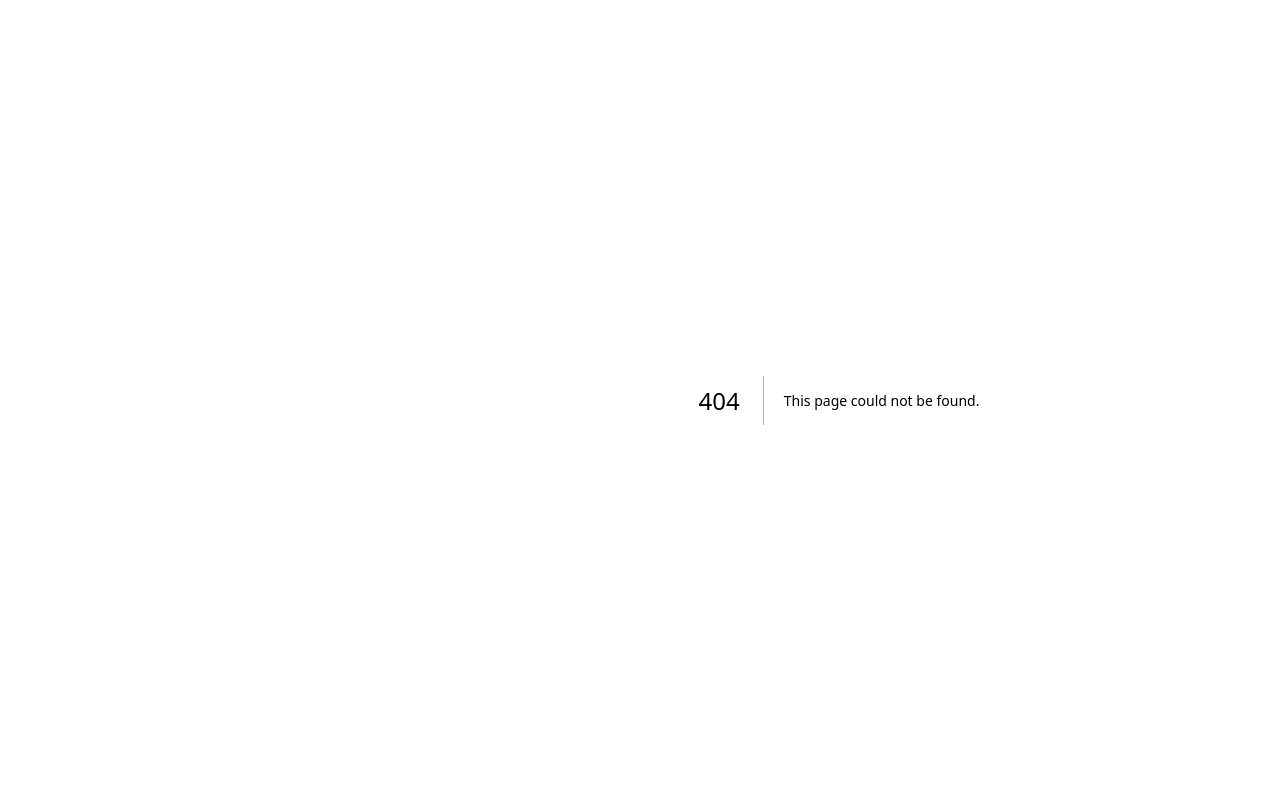
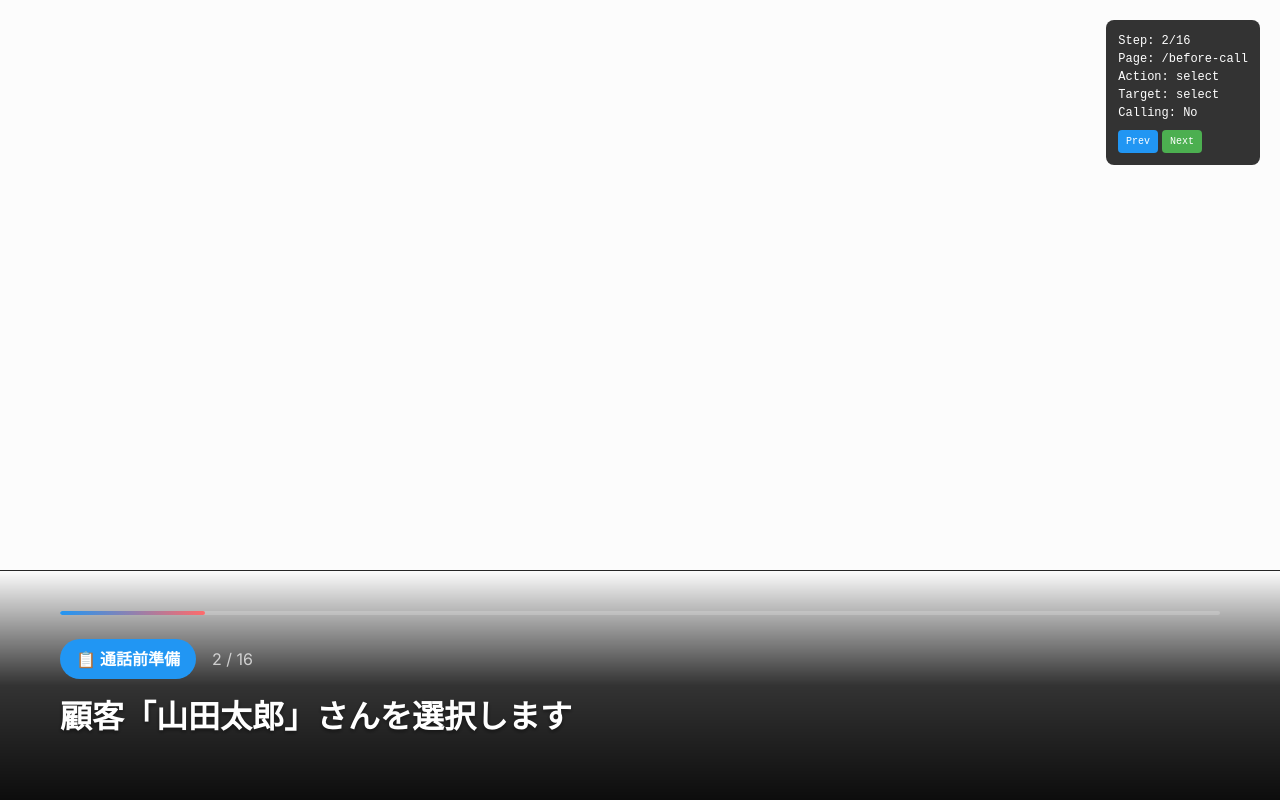
Before and after one commit to magiciincaidev/cfdeploy0820, a Next.js app: page /demo in a window 1280 px wide. Before the commit this address had no page. Shown: the top 800 px of the page. Built offline with nearby package versions, Linux system fonts and the light colour scheme; sample sign-in values are in the browser's storage.

Commit message:
ルート定義の修正

```diff
--- /dev/null
+++ b/src/app/after-call/page.tsx
@@ -0,0 +1,5 @@
+import AfterCallPage from '@/src/presentation/pages/AfterCallPage/AfterCallPage'
+
+export default function AfterCallPageRoute() {
+    return <AfterCallPage />
+}
--- /dev/null
+++ b/src/app/before-call/page.tsx
@@ -0,0 +1,5 @@
+import BeforeCallPage from '@/src/presentation/pages/BeforeCallPage/BeforeCallPage'
+
+export default function BeforeCallPageRoute() {
+    return <BeforeCallPage />
+}
--- /dev/null
+++ b/src/app/demo/page.tsx
@@ -0,0 +1,5 @@
+import DemoPage from '@/src/presentation/pages/DemoPage/DemoPage'
+
+export default function DemoPageRoute() {
+    return <DemoPage />
+}
--- /dev/null
+++ b/src/app/in-call/page.tsx
@@ -0,0 +1,5 @@
+import InCallPage from '@/src/presentation/pages/InCallPage/InCallPage'
+
+export default function InCallPageRoute() {
+    return <InCallPage />
+}
```
Also changed, not shown: src/presentation/pages/AfterCallPage/AfterCallPage.tsx (renamed from src/presentation/pages/after-call/page.tsx), src/presentation/pages/BeforeCallPage/BeforeCallPage.tsx (renamed from src/presentation/pages/before-call/page.tsx), src/presentation/pages/DemoPage/DemoPage.tsx (renamed from src/presentation/pages/demo/page.tsx), src/presentation/pages/InCallPage/InCallPage.tsx (renamed from src/presentation/pages/in-call/page.tsx).
